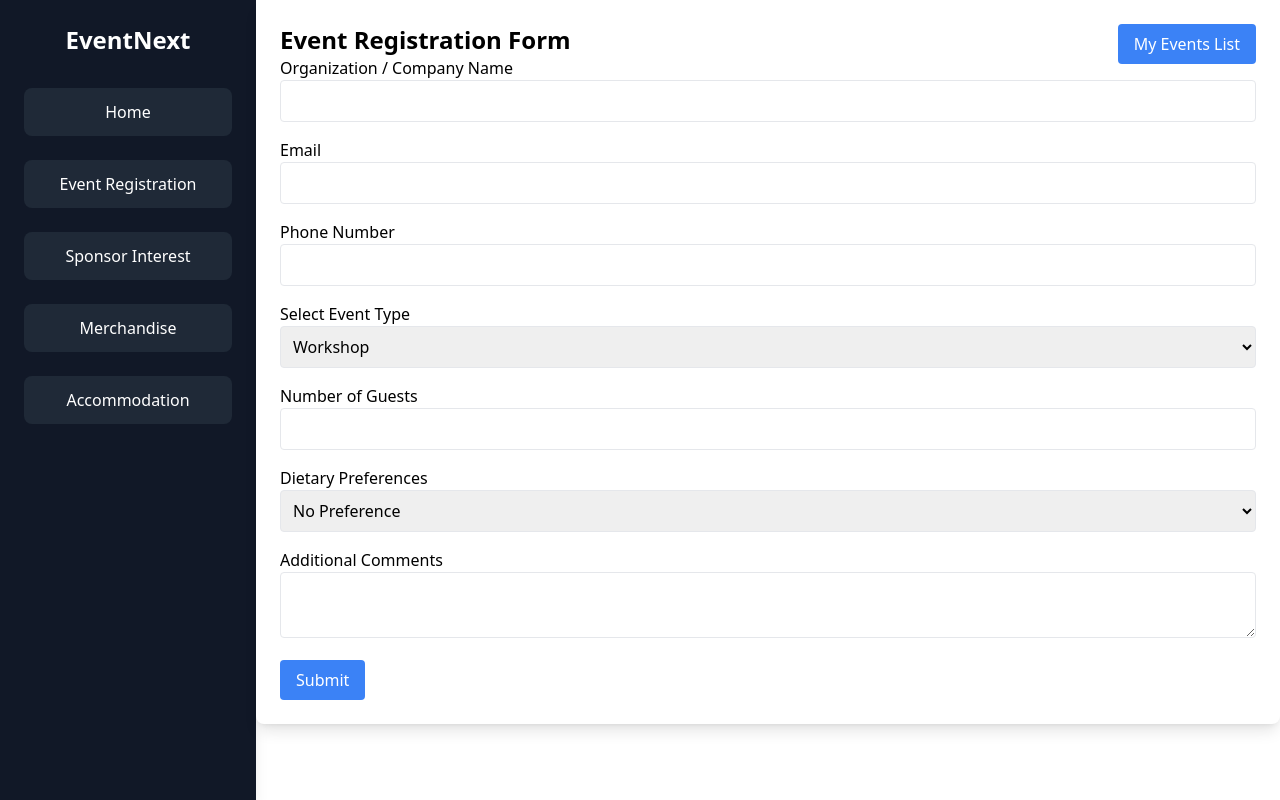
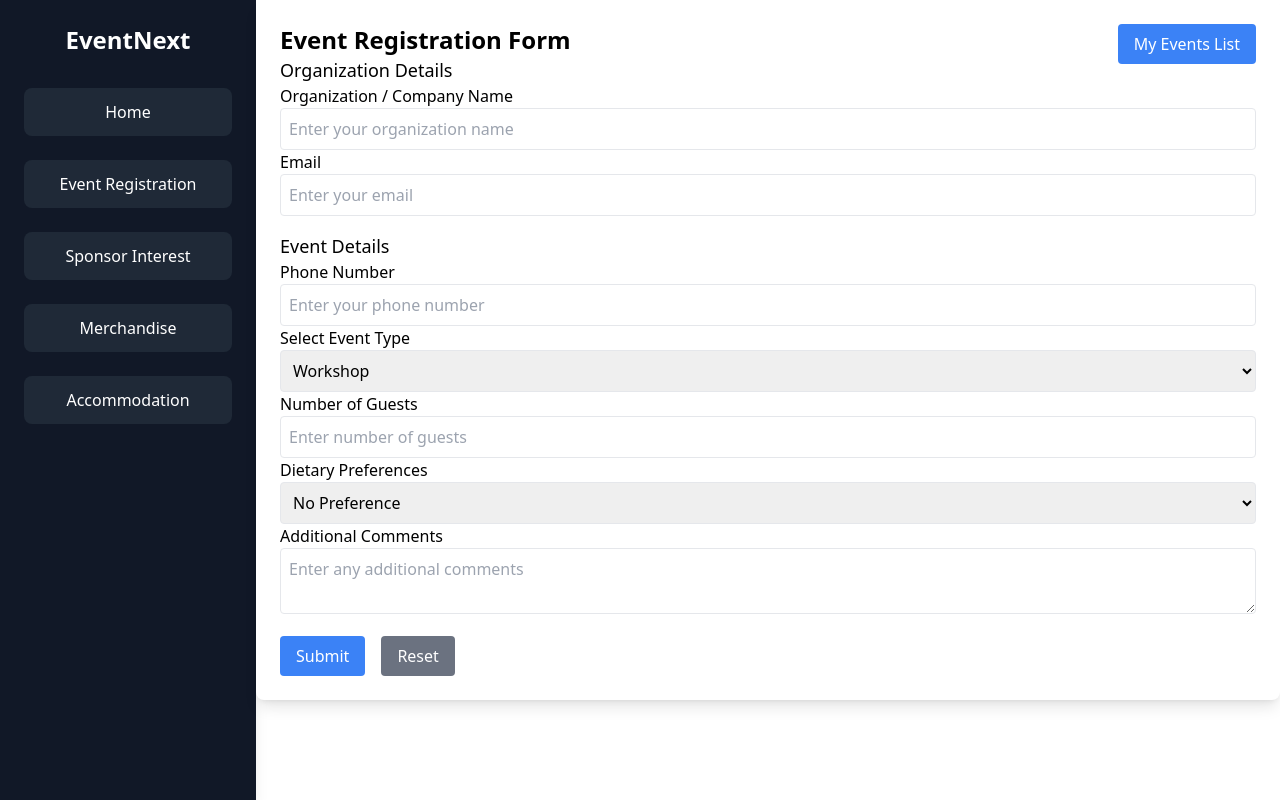
Before and after one commit to dunalpasindu/event-next, a React (Vite) app in the folder event-next/: page /event-register in a window 1280 px wide. Built offline with nearby package versions, Linux system fonts and the light colour scheme.

Commit message:
feat: enhance EventRegister form with loading state and improved structure

```diff
--- a/event-next/src/pages/EventRegister.jsx
+++ b/event-next/src/pages/EventRegister.jsx
@@ -14,6 +14,7 @@ function EventRegister() {
 
   const [errors, setErrors] = useState({});
   const [successMessage, setSuccessMessage] = useState('');
+  const [isSubmitting, setIsSubmitting] = useState(false); // Loading state
   const navigate = useNavigate(); // For navigation
 
   const handleChange = (e) => {
@@ -21,7 +22,6 @@ function EventRegister() {
     setFormData({ ...formData, [name]: value });
     setErrors({ ...errors, [name]: '' }); // Clear error for the field being updated
   };
-
 
   const validate = () => {
     const newErrors = {};
@@ -54,6 +54,7 @@ function EventRegister() {
       return;
     }
 
+    setIsSubmitting(true); // Set loading state
     try {
       const response = await fetch('http://localhost:3000/api/events/register', {
         method: 'POST',
@@ -82,7 +83,23 @@ function EventRegister() {
       }
     } catch (error) {
       setErrors({ general: 'An error occurred while submitting the form.' });
+    } finally {
+      setIsSubmitting(false); // Reset loading state
     }
+  };
+
+  const handleReset = () => {
+    setFormData({
+      organizationName: '',
+      email: '',
+      phoneNumber: '',
+      eventType: 'Workshop',
+      numberOfGuests: '',
+      dietaryPreferences: 'No Preference',
+      additionalComments: '',
+    });
+    setErrors({});
+    setSuccessMessage('');
   };
 
   return (
@@ -90,7 +107,7 @@ function EventRegister() {
       {/* My Events List Button */}
       <button
         onClick={() => navigate('/events-list')}
-        className="absolute top-6 right-6 bg-blue-500 text-white px-4 py-2 rounded"
+        className="absolute top-6 right-6 bg-blue-500 text-white px-4 py-2 rounded hover:bg-blue-600"
       >
         My Events List
       </button>
@@ -99,6 +116,8 @@ function EventRegister() {
       {successMessage && <p className="text-green-500 text-sm">{successMessage}</p>}
       {errors.general && <p className="text-red-500 text-sm">{errors.general}</p>}
       <form onSubmit={handleSubmit} className="space-y-4">
+        <fieldset>
+          <legend className="text-lg font-medium">Organization Details</legend>
           <div>
             <label className="block font-medium">Organization / Company Name</label>
             <input
@@ -107,7 +126,9 @@ function EventRegister() {
               value={formData.organizationName}
               onChange={handleChange}
               className="border rounded w-full p-2"
+              placeholder="Enter your organization name"
               required
+              aria-required="true"
             />
             {errors.organizationName && <p className="text-red-500 text-sm">{errors.organizationName}</p>}
           </div>
@@ -119,10 +140,16 @@ function EventRegister() {
               value={formData.email}
               onChange={handleChange}
               className="border rounded w-full p-2"
+              placeholder="Enter your email"
               required
+              aria-required="true"
             />
             {errors.email && <p className="text-red-500 text-sm">{errors.email}</p>}
           </div>
+        </fieldset>
+
+        <fieldset>
+          <legend className="text-lg font-medium">Event Details</legend>
           <div>
             <label className="block font-medium">Phone Number</label>
             <input
@@ -131,7 +158,9 @@ function EventRegister() {
               value={formData.phoneNumber}
               onChange={handleChange}
               className="border rounded w-full p-2"
+              placeholder="Enter your phone number"
               required
+              aria-required="true"
             />
             {errors.phoneNumber && <p className="text-red-500 text-sm">{errors.phoneNumber}</p>}
           </div>
@@ -156,7 +185,9 @@ function EventRegister() {
               value={formData.numberOfGuests}
               onChange={handleChange}
               className="border rounded w-full p-2"
+              placeholder="Enter number of guests"
               required
+              aria-required="true"
             />
             {errors.numberOfGuests && <p className="text-red-500 text-sm">{errors.numberOfGuests}</p>}
           </div>
@@ -181,11 +212,27 @@ function EventRegister() {
               value={formData.additionalComments}
               onChange={handleChange}
               className="border rounded w-full p-2"
+              placeholder="Enter any additional comments"
             />
           </div>
-        <button type="submit" className="bg-blue-500 text-white px-4 py-2 rounded">
-          Submit
+        </fieldset>
+
+        <div className="flex space-x-4">
+          <button
+            type="submit"
+            className={`bg-blue-500 text-white px-4 py-2 rounded hover:bg-blue-600 ${isSubmitting ? 'opacity-50 cursor-not-allowed' : ''}`}
+            disabled={isSubmitting}
+          >
+            {isSubmitting ? 'Submitting...' : 'Submit'}
           </button>
+          <button
+            type="button"
+            onClick={handleReset}
+            className="bg-gray-500 text-white px-4 py-2 rounded hover:bg-gray-600"
+          >
+            Reset
+          </button>
+        </div>
       </form>
     </div>
   );
```
Lines whose indentation alone changed are shown as unchanged.
